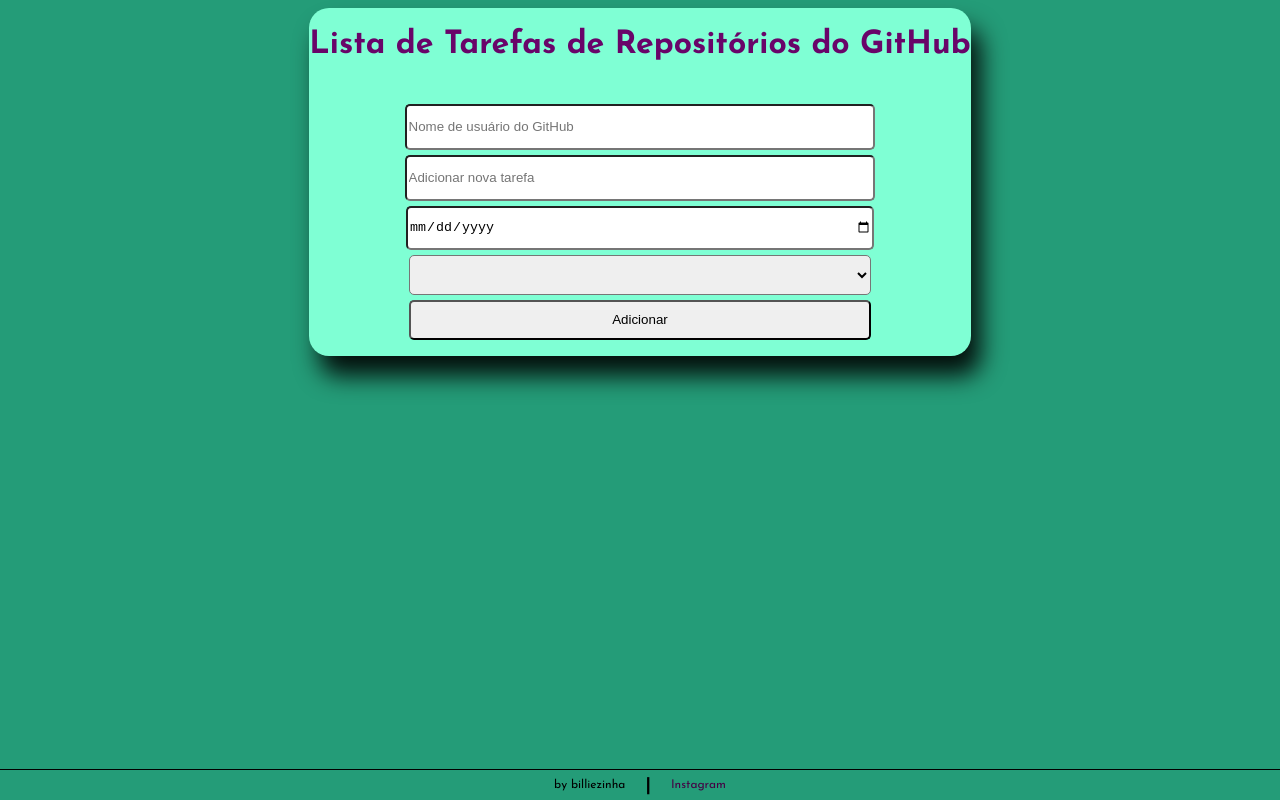
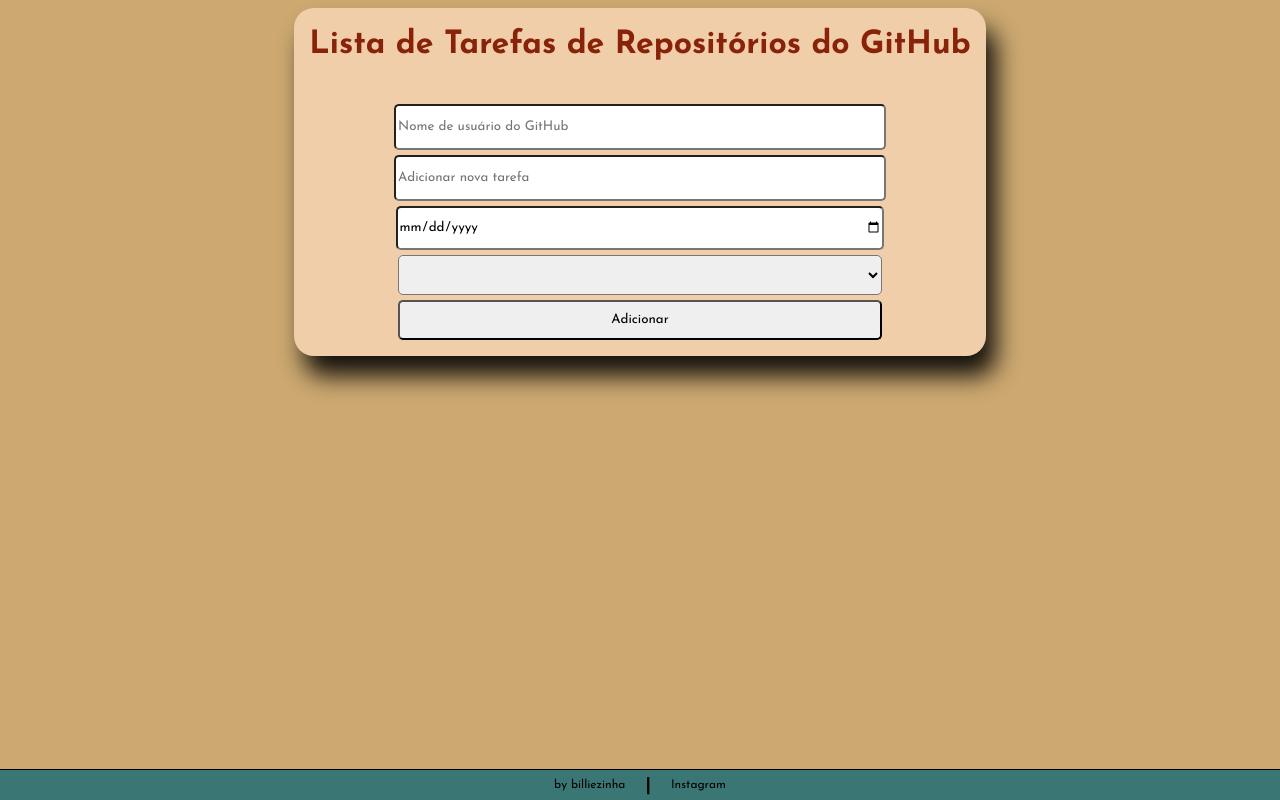
Before and after one commit to ifpi-picos/js-dom-api-billiezinha, a plain HTML site: page index.html in a window 1280 px wide. Drawn offline with Linux system fonts and the light colour scheme.

Commit message:
mudando aparencia

```diff
--- a/index.html
+++ b/index.html
@@ -19,13 +19,12 @@
       <p id="userInfo"></p>
       <p id="repoInfo"></p>
   </div>
-      <input class="inputs" type="text" id="githubUserInput" placeholder="Nome de usuário do GitHub">
-      <input class="inputs" type="text" id="taskInput" placeholder="Adicionar nova tarefa">
-      <input class="inputs" type="date" id="dateInput">
-      <select class="inputs" id="repoSelect"></select>
-      <button class="inputs" onclick="adicionarTarefa()">Adicionar</button>
+      <input class="inputs" type="text" id="githubUserInput" placeholder="Nome de usuário do GitHub" style="font-family: josefin sans;" form="input para fonecer usuario">
+      <input class="inputs" type="text" id="taskInput" placeholder="Adicionar nova tarefa" style="font-family: josefin sans;" form="input do nome da tarefa">
+      <input class="inputs" type="date" id="dateInput" style="font-family: josefin sans;" form="input para colocar a data da tarefa">
+      <select class="inputs" id="repoSelect" style="font-family: josefin sans;" form="input para escolher repositorio"></select>
+      <button class="inputs" onclick="adicionarTarefa()" style="font-family: josefin sans;">Adicionar</button>
       <ul id="taskList"></ul>
-
       <div class="fim">
         <p>by billiezinha</p>
         <h2>|</h2>
--- a/scripts.js
+++ b/scripts.js
@@ -31,6 +31,7 @@ window.onload = function() {
         const listaTarefas = document.getElementById("taskList");
         savedTasks.forEach(function(tarefa) {
             var itemTarefa = document.createElement("li");
+
             itemTarefa.textContent = tarefa.texto + " - " + tarefa.data;
             itemTarefa.onclick = function() {
                 concluirTarefa(this);
@@ -76,6 +77,7 @@ function adicionarTarefa() {
         removerTarefa(this.parentNode);
     };
 
+
     itemTarefa.appendChild(removerBotao);
     listaTarefas.appendChild(itemTarefa);
 
--- a/style.css
+++ b/style.css
@@ -2,7 +2,7 @@ body {
   display: flex;
   flex-direction: column;
   align-items: center;
-  background-color: rgb(36, 156, 120);
+  background-color: rgb(205, 169, 113);
   text-align: center;
   font-family: "Josefin Sans", sans-serif;
 }
@@ -10,7 +10,9 @@ body {
 .titulo {
   display: flex;
   justify-content: center;
-  color: rgb(105, 4, 105);
+  color: rgb(136, 34, 8);
+  margin-left: 15px;
+  margin-right: 15px;
 }
 
 .inputs{
@@ -30,7 +32,7 @@ body {
   bottom: 0;
   left: 0;
   width: 100%;
-  background-color: rgb(36, 156, 120);
+  background-color: rgb(58, 118, 115);
   color: black;
   padding: 5px 0;
   font-size: 12px;
@@ -42,7 +44,7 @@ body {
 }
 
 .fim a {
-  color: rgb(68, 1, 68);
+  color: rgb(0, 0, 0);
   text-decoration: none;
 }
 
@@ -51,7 +53,11 @@ body {
 }
 
 .teste {
-  background-color: aquamarine;
+  background-color: rgb(239, 206, 169);
   border-radius: 20px;
   box-shadow:10px 20px 25px rgba(0, 0, 0, 0.9);
 }
+
+li{
+  cursor: pointer;
+}
```
